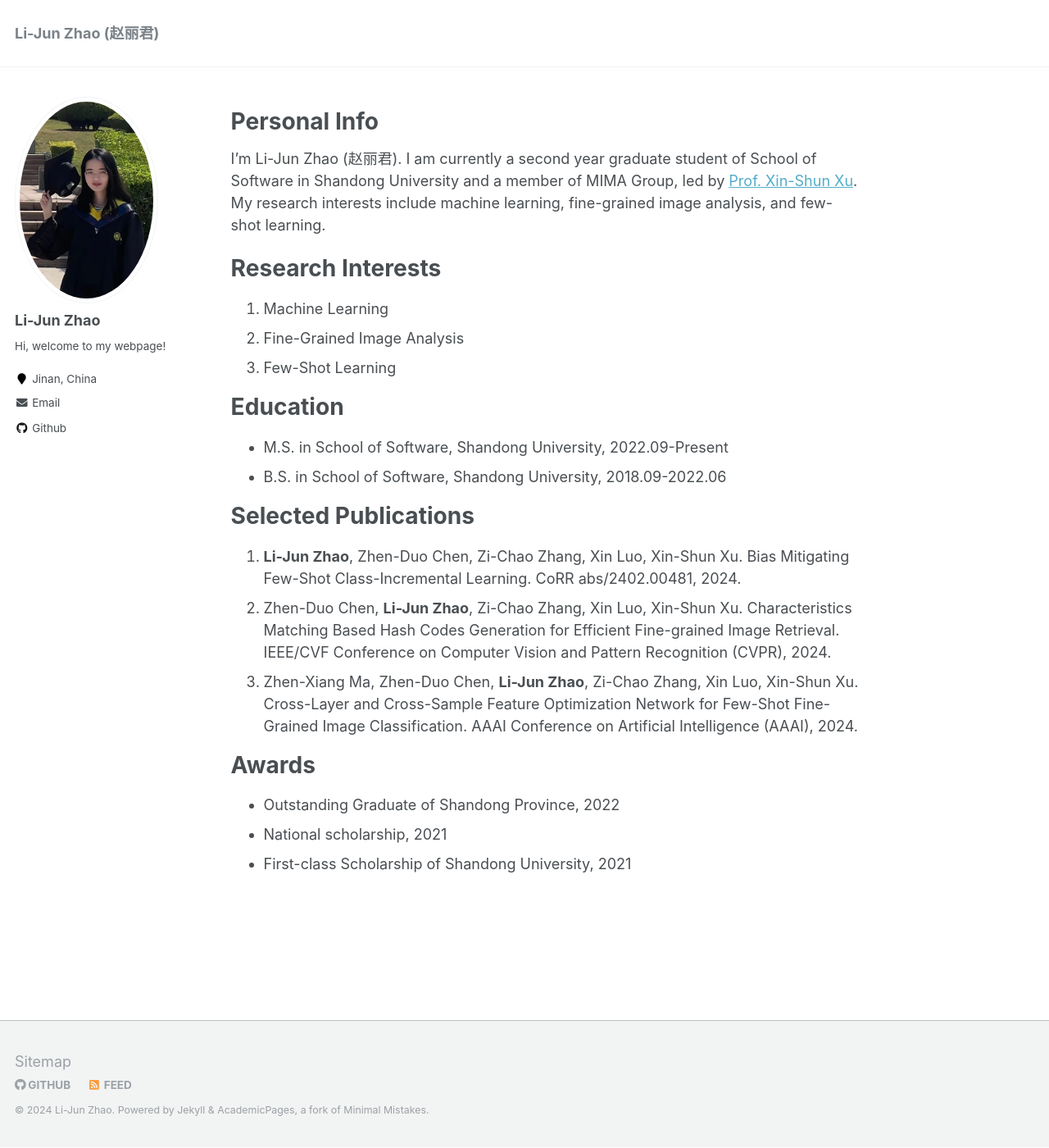
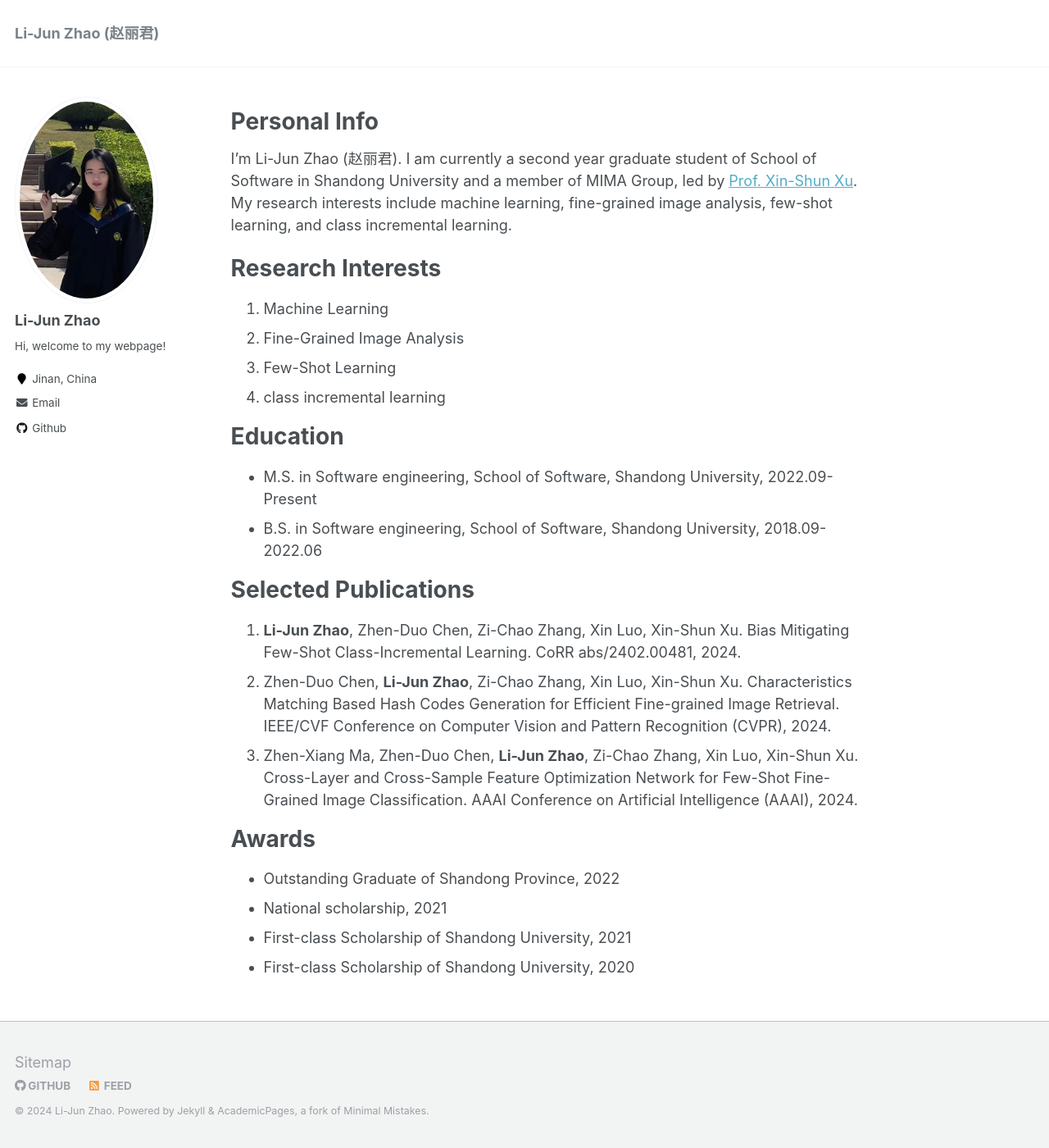
Before and after one commit to Legenddddd/Legenddddd.github.io, a Jekyll site: the page built from _pages/about.md, in a window 1280 px wide and 1400 px high. Shown: the whole window at 82% size. Built offline with Jekyll 4.4.1, drawn with Linux system fonts in a browser that asks for light colours.

Commit message:
Update about.md

```diff
--- a/_pages/about.md
+++ b/_pages/about.md
@@ -10,7 +10,7 @@ redirect_from:
 
 Personal Info
 ======
-I'm Li-Jun Zhao (赵丽君). I am currently a second year graduate student of School of Software in Shandong University and a member of MIMA Group, led by [Prof. Xin-Shun Xu](https://faculty.sdu.edu.cn/xuxinshun/zh_CN/index.htm). My research interests include machine learning, fine-grained image analysis, and few-shot learning.
+I'm Li-Jun Zhao (赵丽君). I am currently a second year graduate student of School of Software in Shandong University and a member of MIMA Group, led by [Prof. Xin-Shun Xu](https://faculty.sdu.edu.cn/xuxinshun/zh_CN/index.htm). My research interests include machine learning, fine-grained image analysis, few-shot learning, and class incremental learning.
 
 
 
@@ -19,11 +19,12 @@ Research Interests
 1. Machine Learning
 2. Fine-Grained Image Analysis
 3. Few-Shot Learning
+4. class incremental learning
 
 Education
 =====
-* M.S. in School of Software, Shandong University, 2022.09-Present
-* B.S. in School of Software, Shandong University, 2018.09-2022.06
+* M.S. in Software engineering, School of Software, Shandong University, 2022.09-Present
+* B.S. in Software engineering, School of Software, Shandong University, 2018.09-2022.06
 
 
 
@@ -39,3 +40,4 @@ Awards
 * Outstanding Graduate of Shandong Province, 2022
 * National scholarship, 2021
 * First-class Scholarship of Shandong University, 2021
+* First-class Scholarship of Shandong University, 2020
```
